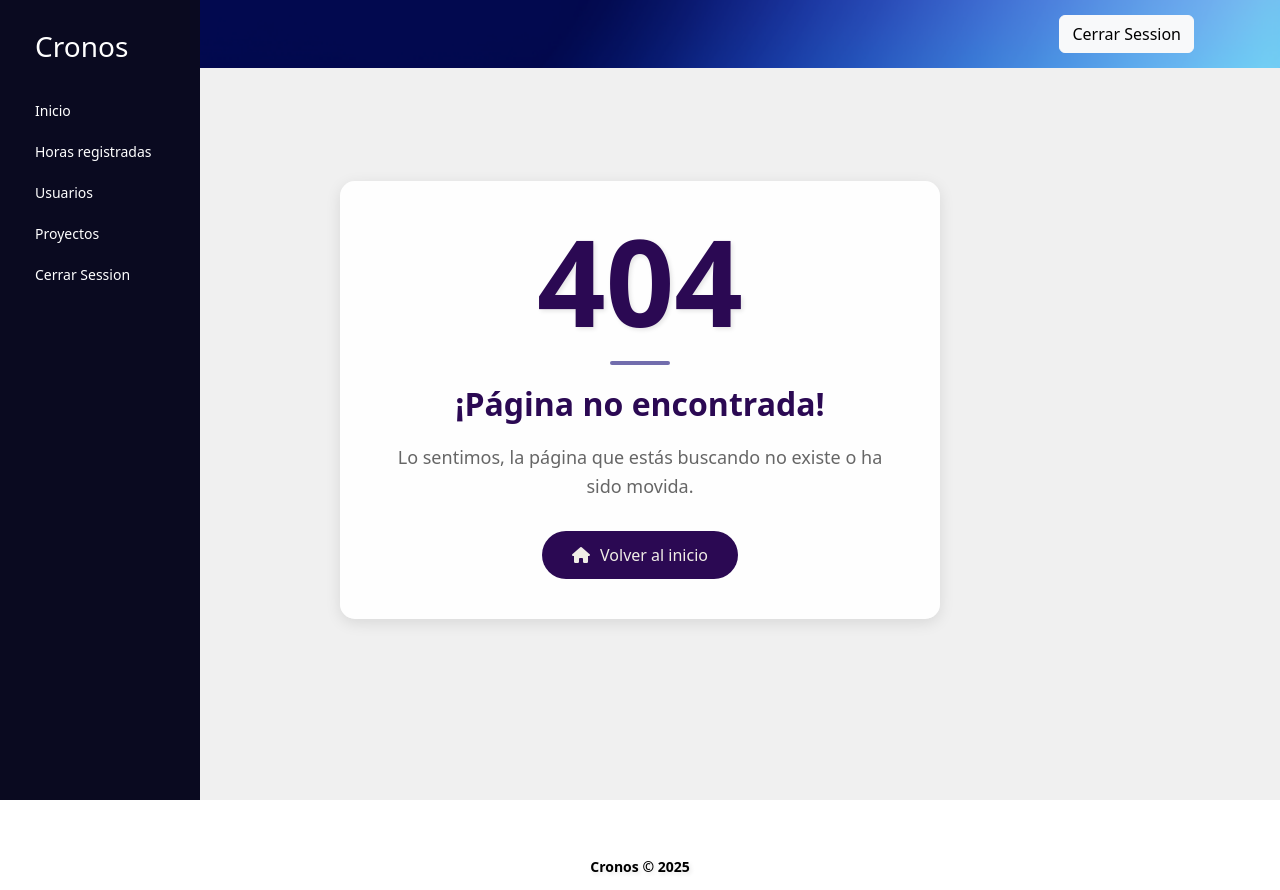
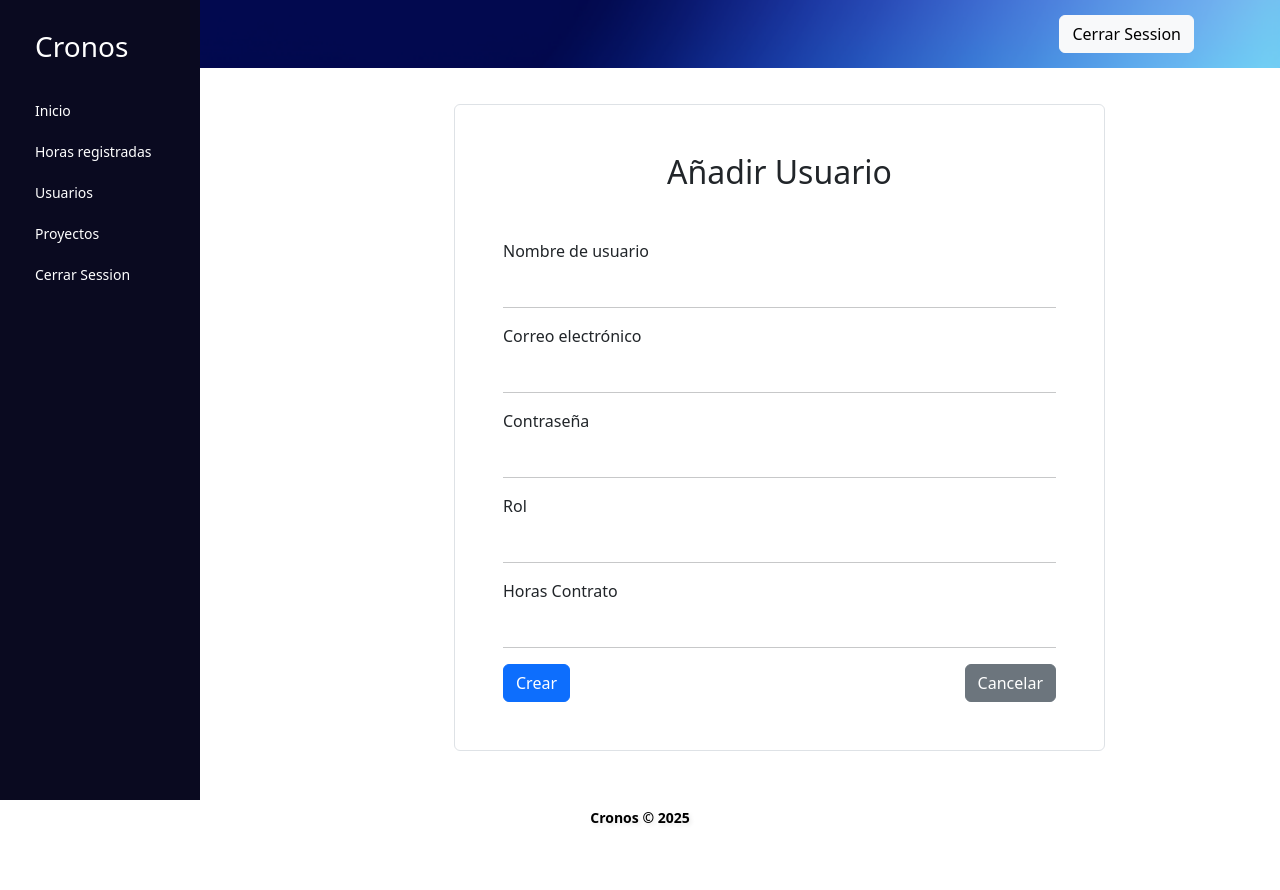
Before and after one commit to KevinALopez/registro-horas-front, an Angular app: page /users/create in a window 1280 px wide. After the commit the page ends 841 px from the top, so only its background shows below. Built offline with nearby package versions, Linux system fonts and the light colour scheme; sample sign-in values are in the browser's storage.

Commit message:
Se añade la funcion de crearUsuario

```diff
--- a/src/app/app.routes.ts
+++ b/src/app/app.routes.ts
@@ -11,6 +11,7 @@ import { ProjectsListComponent } from './pages/projects-list/projects-list.compo
 import { NotFoundComponent } from './pages/not-found/not-found.component';
 import { authGuard } from './guards/auth.guard';
 import { adminGuard } from './guards/admin.guard';
+import { InsertUserComponent } from './pages/insert-user/insert-user.component';
 
 export const routes: Routes = [
   { path: '', pathMatch: 'full', redirectTo: 'login' },
@@ -22,5 +23,8 @@ export const routes: Routes = [
   { path: 'edit-user', component: EditUserComponent, canActivate: [authGuard, adminGuard] },
   { path: 'projects', component: ProjectsListComponent, canActivate: [authGuard, adminGuard] },
   { path: 'projects/edit/:projectId', component: EditProjectComponent, canActivate: [authGuard, adminGuard] },
+
+  { path: 'users/create', component: InsertUserComponent, canActivate: [authGuard, adminGuard] },
+
   { path: '**', component: NotFoundComponent, canActivate: [authGuard] },
 ];
--- a/src/app/components/header/nav-sidebar/nav-sidebar.component.html
+++ b/src/app/components/header/nav-sidebar/nav-sidebar.component.html
@@ -40,7 +40,7 @@
       <a class="nav-link" (click)="closeSideNavbar()" [routerLink]="['/users']">
         <span class="description">Lista de usuarios</span>
       </a>
-      <a class="nav-link" (click)="closeSideNavbar()" [routerLink]="['/login']">
+      <a class="nav-link" (click)="closeSideNavbar()" [routerLink]="['/users/create']">
         <span class="description">Añadir usuario</span>
       </a>
     </div>
--- a/src/app/pages/form-create-project/form-create-project.component.html
+++ b/src/app/pages/form-create-project/form-create-project.component.html
@@ -1,29 +1,27 @@
-<app-header></app-header>
-<app-nav-sidebar></app-nav-sidebar>
 <div class="my-5 pt-5">
     <div class="container">
         <div class="col-md-8 col-lg-7 offset-md-3 offset-lg-4">
-            <h2 class="mt-4">Añadir Projecto</h2>
+            <h2 class="mt-4">Añadir Proyecto</h2>
             <form class="border rounded p-4" [formGroup]="postForm" (ngSubmit)="setDataPost()">
                 <div class="mb-3">
                     <label class="form-label" for="name">Nombre:</label>
                     <input class="form-control" id="name" formControlName="name" type="text" />
                     @if(validate('name')) {
-                    <p class="text-danger">*minimo 3 caracteres</p>
+                    <p class="text-danger">*Mínimo 3 caracteres</p>
                     }
                 </div>
                 <div class="mb-3">
                     <label class="form-label" for="description">Descripcion:</label>
                     <textarea class="form-control" id="description" formControlName="description"></textarea>
                     @if(validate('description')) {
-                    <p class="text-danger">*minimo 3 caracteres</p>
+                    <p class="text-danger">*Mínimo 3 caracteres</p>
                     }
                 </div>
                 <div class="mb-3">
                     <label class="form-label" for="start">Fecha Start:</label>
                     <input class="form-control" id="start" formControlName="start" type="datetime-local" />
                     @if(validate('start')) {
-                    <p class="text-danger">*el campo es obligatorio</p>
+                    <p class="text-danger">*El campo es obligatorio</p>
                     }
                 </div>
                 <div class="mb-3">
--- /dev/null
+++ b/src/app/pages/insert-user/insert-user.component.css
@@ -0,0 +1,4 @@
+
+.input-form-user{
+    border: none;
+}
--- /dev/null
+++ b/src/app/pages/insert-user/insert-user.component.html
@@ -0,0 +1,55 @@
+<div class="my-5 pt-5 ">
+  <div class="container  mt-2">
+    <div class=" col-md-8 col-lg-7 offset-md-3 offset-lg-4">
+      <form class="border rounded p-5" [formGroup]="insertUserForm" (ngSubmit)="setData()">
+      <h2 class="text-center  mb-5">Añadir Usuario</h2>
+        <div class="mb-3">
+          <label for="username" class="form-label">Nombre de usuario</label>
+          <input type="text" id="username" class="input-form-user form-control" formControlName="username" />
+          <hr class="m-0">
+          @if(validate('username')) {
+          <small class="text-danger">*Solo letras, números, guion y guion bajo</small>
+          }
+        </div>
+        <div class="mb-3">
+          <label for="email" class="form-label">Correo electrónico</label>
+          <input type="email" id="email" class="input-form-user form-control" formControlName="email" />
+          <hr class="m-0">
+          @if(validate('email')) {
+            <small class="text-danger">*Correo electronico incorrecto</small>
+            }
+        </div>
+        <div class="mb-3">
+          <label for="password" class="form-label">Contraseña</label>
+          <input type="password" id="password" class="input-form-user form-control" formControlName="password" />
+          <hr class="m-0">
+          @if(validate('password')) {
+            <small class="text-danger">*Al menos una mayúscula y un número</small>
+            }
+        </div>
+        <div class="mb-3">
+          <label for="role" class="form-label">Rol</label>
+          <select id="role" class="input-form-user form-control" formControlName="role">
+            <option value="admin">Admin</option>
+            <option value="estandar">Estandar</option>
+          </select>
+          <hr class="m-0">
+        </div>
+        <div class="mb-3">
+          <label for="contract" class="form-label">Horas Contrato</label>
+          <input type="number" id="contract" class="input-form-user form-control" formControlName="contract" />
+          <hr class="m-0">
+          @if(validate('contract')) {
+            <small class="text-danger">*Solo números positivos (del 1 en adelante)</small>
+            }
+        </div>
+        <div class="d-flex justify-content-between">
+          <button type="submit" class="btn btn-primary">Crear</button>
+          <button type="button" class="btn btn-secondary" (click)="cancel()">
+            Cancelar
+          </button>
+        </div>
+      </form>
+    </div>
+  </div>
+</div>
--- /dev/null
+++ b/src/app/pages/insert-user/insert-user.component.ts
@@ -0,0 +1,77 @@
+import { Component, inject } from '@angular/core';
+import { FooterComponent } from "../../components/footer/footer.component";
+import { HeaderComponent } from "../../components/header/header.component";
+import { FormControl, FormGroup, FormsModule, ReactiveFormsModule, Validators } from '@angular/forms';
+import { UsersService } from '../../services/users.service';
+import Swal from 'sweetalert2';
+import { Router } from '@angular/router';
+import { CardComponent } from "../../components/card/card.component";
+
+@Component({
+  selector: 'app-insert-user',
+  imports: [
+    FormsModule,
+    ReactiveFormsModule,
+    FooterComponent,
+    HeaderComponent,
+    CardComponent
+],
+  templateUrl: './insert-user.component.html',
+  styleUrl: './insert-user.component.css'
+})
+export class InsertUserComponent {
+  userService = inject(UsersService);
+  insertUserForm: FormGroup;
+  router = inject(Router);
+
+
+  constructor() {
+    this.insertUserForm = new FormGroup({
+      username: new FormControl('', [
+        Validators.required,
+        Validators.minLength(3),
+        Validators.maxLength(20),
+        Validators.pattern(/^[a-zA-Z0-9_-]+$/), // Solo letras, números, guion y guion bajo
+      ]),
+      email: new FormControl('', [
+        Validators.required,
+        Validators.pattern(/^[a-zA-Z0-9._%+-]+@[a-zA-Z0-9.-]+\.[a-zA-Z]{2,4}$/), // Validación estricta de email
+      ]),
+      password: new FormControl('', [
+        Validators.required,
+        Validators.minLength(6),
+        Validators.maxLength(30),
+        Validators.pattern(/^(?=.*[A-Z])(?=.*\d).+$/), // Al menos una mayúscula y un número
+      ]),
+      role: new FormControl('', [
+        Validators.required,
+      ]),
+      contract: new FormControl('', [
+        Validators.required,
+        Validators.pattern(/^[1-9]\d*$/), // Solo números positivos (del 1 en adelante)
+      ]),
+    });
+  }
+  async setData() {
+    try {
+      const user = await this.userService.register(this.insertUserForm.value);
+      if (user) {
+        Swal.fire("Usuario insertado", "Usuario insertado correctamente", "success");
+        this.insertUserForm.reset();
+      }
+    } catch (error) {
+      Swal.fire("Error", "Error al insertar usuario", "error");
+    }
+  }
+  validate(campo: string) {
+    return (
+      this.insertUserForm.get(campo)?.invalid && this.insertUserForm.get(campo)?.touched
+    );
+  }
+
+  cancel(): void {
+    this.router.navigateByUrl('/users');
+  }
+
+
+}
```
Also changed, not shown: src/app/components/card/card.component.css (indentation only).
